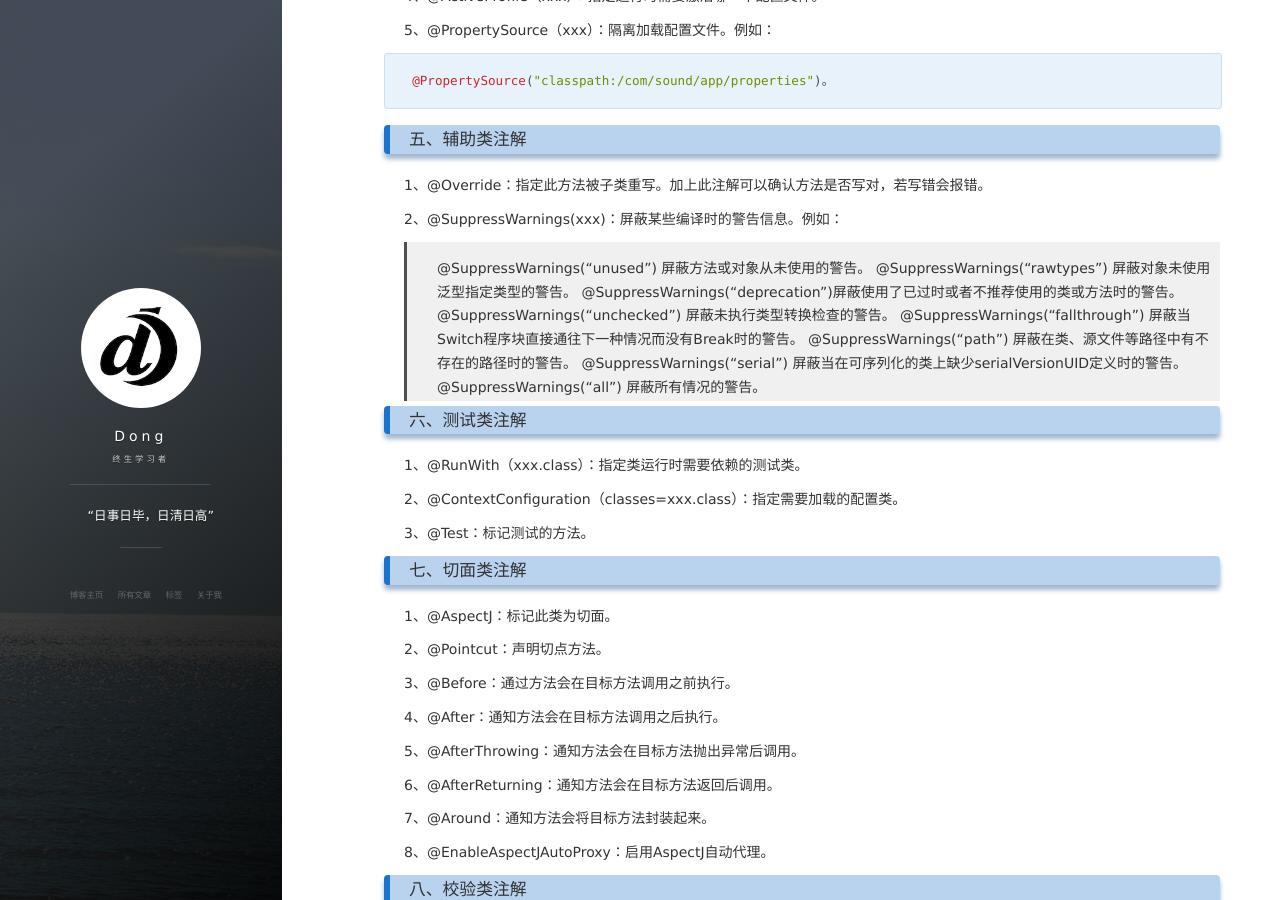
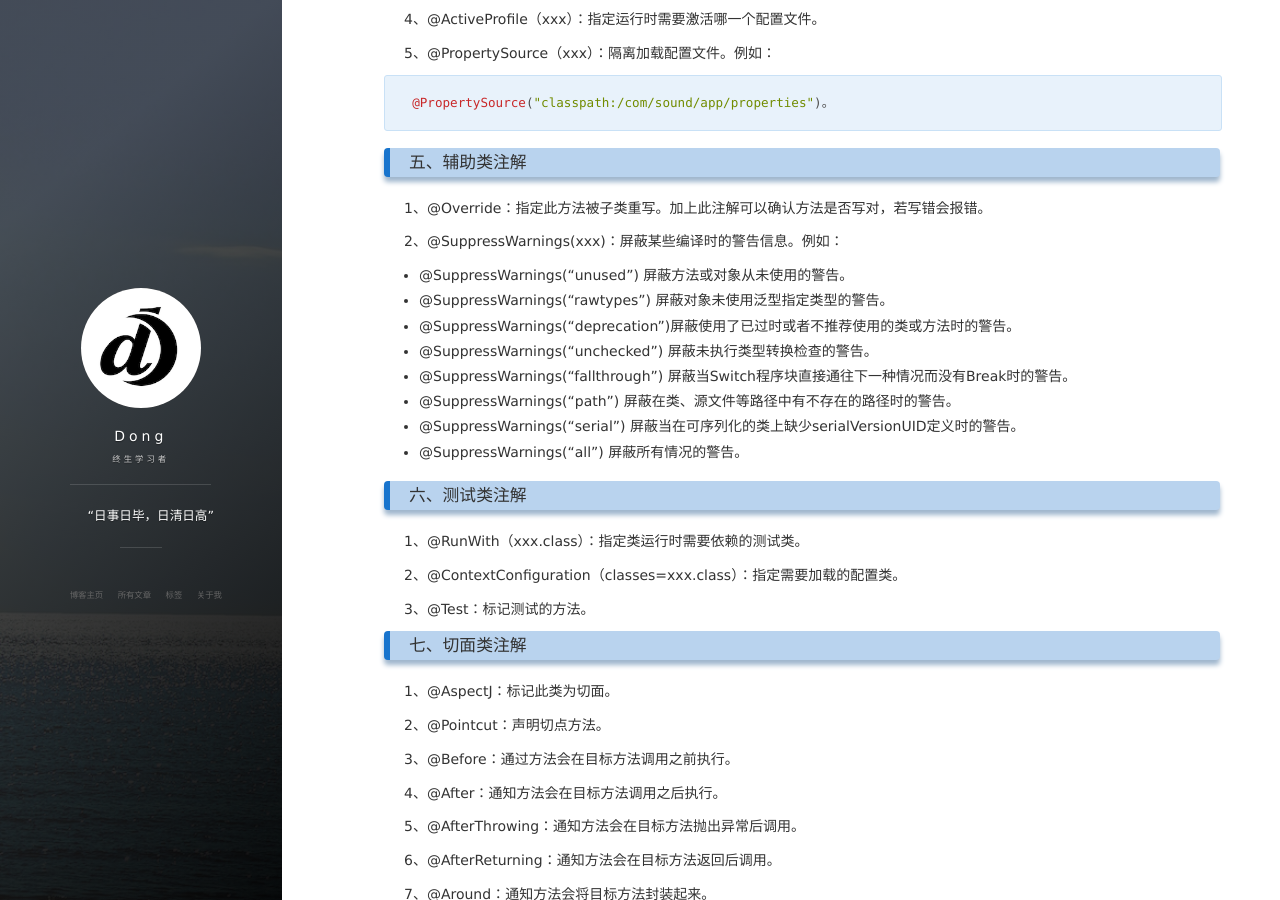
Before and after one commit to hdd2803/hdd2803.github.io, a Jekyll site: the page built from _posts/2017-11-10-JavaNote_Spring注解汇总.md, in a window 1280 px wide and 900 px high, scrolled down 1959 px. Built offline with Jekyll 4.4.1, drawn with Linux system fonts in a browser that asks for light colours; nearby versions of some CDN libraries; comment, search, counter and statistics services are not loaded; some of the changed text lies outside the part shown.

Commit message:
修改文章样式

```diff
--- a/_posts/2017-11-10-JavaNote_Spring注解汇总.md
+++ b/_posts/2017-11-10-JavaNote_Spring注解汇总.md
@@ -11,9 +11,9 @@ tag: WebNote
 2、@Inherited：表示含有此注解的注解可以被子类继承，只能用在类上。
 
 3、@Retention(RUNTIME)：表示含有此注解的注解会保留到哪个。 例如：
-> SOURCE--只在源代码级别保留，编译时就会被忽略。
-> CLASS--编译时被保留，在class文件中存在，但JVM将会忽略。
-> RUNTIME--将被JVM保留，所以他们能在运行时被JVM或其他使用反射机制的代码所读取和使用。
+- SOURCE--只在源代码级别保留，编译时就会被忽略。
+- CLASS--编译时被保留，在class文件中存在，但JVM将会忽略。
+- RUNTIME--将被JVM保留，所以他们能在运行时被JVM或其他使用反射机制的代码所读取和使用。
 
 4、@Target({TYPE, METHOD, FIELD, PARAMETER})：表示含有此注解的注解使用范围。
 [](/images/posts/JavaNote/SpringAnnotation/1.png)
@@ -103,14 +103,14 @@ tag: WebNote
 1、@Override：指定此方法被子类重写。加上此注解可以确认方法是否写对，若写错会报错。
 
 2、@SuppressWarnings(xxx)：屏蔽某些编译时的警告信息。例如：
-> @SuppressWarnings("unused") 屏蔽方法或对象从未使用的警告。
-> @SuppressWarnings("rawtypes") 屏蔽对象未使用泛型指定类型的警告。
-> @SuppressWarnings("deprecation")屏蔽使用了已过时或者不推荐使用的类或方法时的警告。
-> @SuppressWarnings("unchecked") 屏蔽未执行类型转换检查的警告。
-> @SuppressWarnings("fallthrough") 屏蔽当Switch程序块直接通往下一种情况而没有Break时的警告。
-> @SuppressWarnings("path") 屏蔽在类、源文件等路径中有不存在的路径时的警告。
-> @SuppressWarnings("serial") 屏蔽当在可序列化的类上缺少serialVersionUID定义时的警告。
-> @SuppressWarnings("all") 屏蔽所有情况的警告。
+- @SuppressWarnings("unused") 屏蔽方法或对象从未使用的警告。
+- @SuppressWarnings("rawtypes") 屏蔽对象未使用泛型指定类型的警告。
+- @SuppressWarnings("deprecation")屏蔽使用了已过时或者不推荐使用的类或方法时的警告。
+- @SuppressWarnings("unchecked") 屏蔽未执行类型转换检查的警告。
+- @SuppressWarnings("fallthrough") 屏蔽当Switch程序块直接通往下一种情况而没有Break时的警告。
+- @SuppressWarnings("path") 屏蔽在类、源文件等路径中有不存在的路径时的警告。
+- @SuppressWarnings("serial") 屏蔽当在可序列化的类上缺少serialVersionUID定义时的警告。
+- @SuppressWarnings("all") 屏蔽所有情况的警告。
 
 ### 六、测试类注解
 1、@RunWith（xxx.class）：指定类运行时需要依赖的测试类。
```
